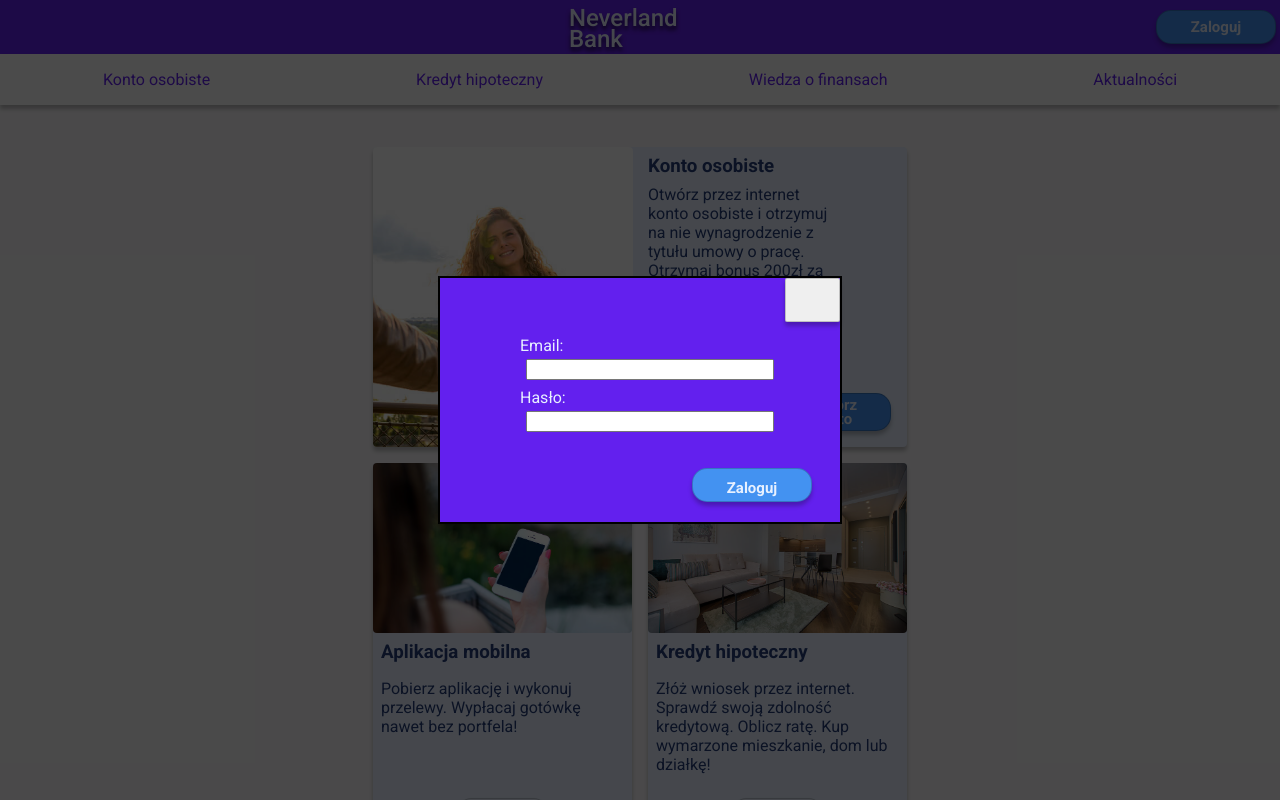
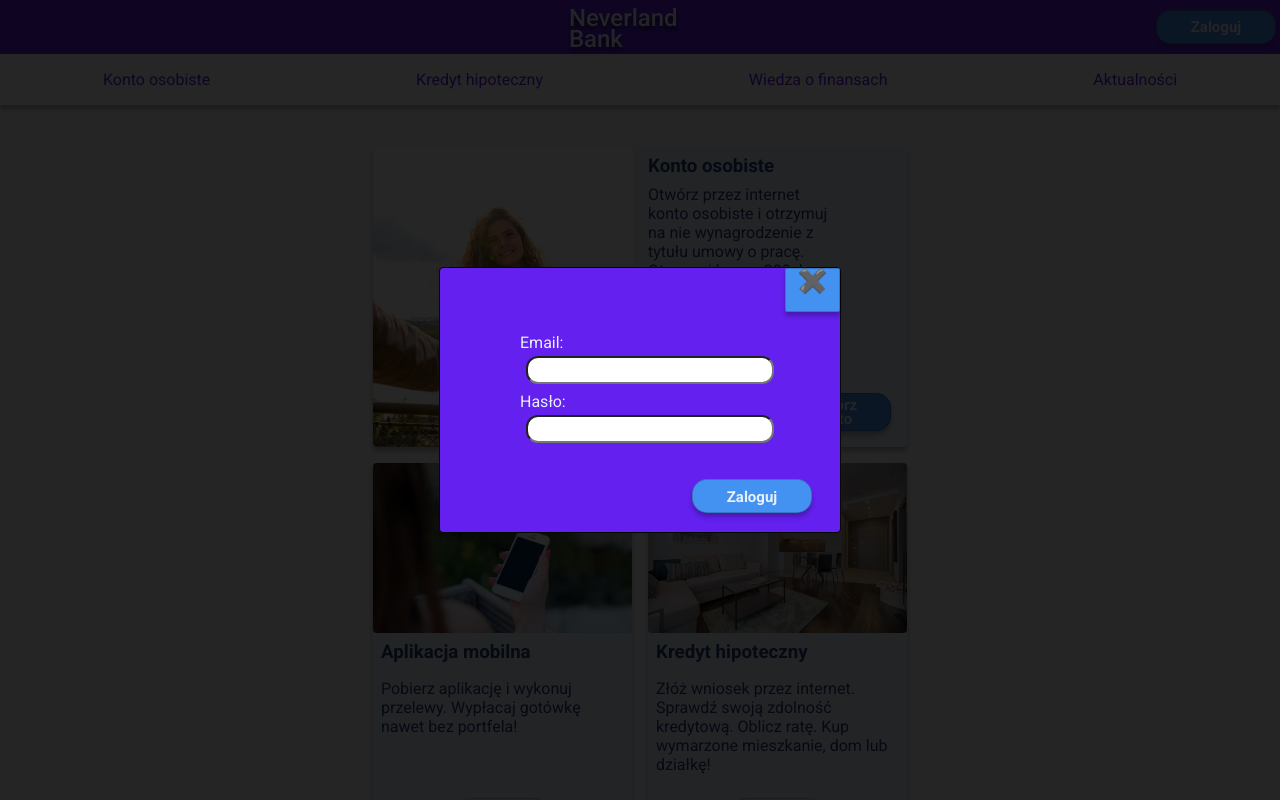
Before and after one commit to mrozrafal/banking-application, a React (Create React App) app: page / in a window 1280 px wide. Both pictures are taken after a click on the button "Zaloguj". Shown: the top 800 px of the page. Built offline with nearby package versions, Linux system fonts and the light colour scheme; no server answers.

Commit message:
feat: login form styles

```diff
--- a/src/components/Header.js
+++ b/src/components/Header.js
@@ -9,12 +9,14 @@ class Header extends React.Component {
         slide: 0,  // How much should the Navbar slide up or down
         lastScrollY: 0,
         hamburgerActive: false,
-        wannaLogin: false
+        wannaLogin: false,
+        loginSlide: false
     };
 
     componentDidMount() {
         // When this component mounts, begin listening for scroll changes
         window.addEventListener('scroll', this.handleScroll);
+
     }
 
     componentWillUnmount() {
@@ -51,9 +53,9 @@ class Header extends React.Component {
     };
 
 handleLoginClick = (event) => {
+            this.setState({ wannaLogin: true })
 
-    this.setState({ wannaLogin: true })
-  }
+}
 handleCloseForm = (event) => {
     this.setState({ wannaLogin: false })
 }
@@ -94,22 +96,19 @@ handleCloseForm = (event) => {
                 <h1 className="bank-name">Neverland Bank</h1>
                 <button onClick={this.handleLoginClick}
                     className="button-login">Zaloguj</button>
-                {wannaLogin && <LoginForm onClose={this.handleCloseForm}/>
+                { wannaLogin && <LoginForm onClose={this.handleCloseForm}>
 
 
+                </LoginForm>
 
                }
             </div>
 
-
-
         );
     }
 }
-// function LoginForm(onClose) {
-//     return (
 
-//     )
-// }
+
+
 
 export default Header;
--- a/src/components/LoginForm.js
+++ b/src/components/LoginForm.js
@@ -1,40 +1,21 @@
 import React from 'react';
 
-
-class LoginForm extends React.Component {
-
-render() {
-    return (
+function LoginForm (props) {
 
 
-
+    return (
+        <div className={props.wannaLogin ? "darken-box" : "darken-box slide-down"}>
             <div style={{
-            position: "fixed",
-            top: 0,
-            left: 0,
-            width: "100vw",
-            height: "100vh",
-            background: "rgba(0,0,0, 0.7)",
-            display: "flex",
-            justifyContent: "center",
-            alignItems: "center"
-
-
-
-
-        }}>
-            <div style={{
-                backround: "6320ee",
+                backround: "#6320ee",
                 padding: 30
 
             }}>
 
                 <span className="form-container">
 
-                    <button className="button-close" onClick={this.props.onClose}>
-                        <span className="button-close__cross">
+                    <button className="button-close" onClick={props.onClose}>
+                    ✖️
 
-                        </span>
                     </button>
 
 
@@ -60,8 +41,8 @@ render() {
                 </span>
             </div>
  </div>
+
     );
 
 }
-}
 export default LoginForm;
--- a/src/style/login-form.scss
+++ b/src/style/login-form.scss
@@ -1,44 +1,75 @@
-.form-container{
-border: 2px solid black;
-
+.form-container {
+  border: 1px solid black;
+  border-radius: 4px;
   background: #6320ee;
   color: #e7f0ff;
   display: flex;
   flex-direction: column;
   max-width: 400px;
-padding:0;
-width: calc(100vw - 12px) ;
+  padding: 0;
+  width: calc(100vw - 12px);
   margin: 0 6px;
 }
 .button-close {
+  background: #4392f1;
+  margin-bottom: 20px;
   align-self: flex-end;
-border-radius:2px;
+  border-radius: 2px;
   width: 55px;
   height: 44px;
   padding: auto;
+  font-size: 24px;
+  display: flex;
+  padding: auto;
+  justify-content: center;
+  transition: background 0.65s ease 0.1s;
+  &:hover {
+    background: #844134;
+  }
 }
 .login-form {
-    display:flex;
+  display: flex;
   flex-direction: column;
   justify-content: center;
   height: 200px;
   padding: auto;
   width: 100%;
   &__label {
-        width:240px;
+    width: 240px;
     margin: 4px auto;
   }
-
 }
 .button-submit {
-    margin-top: 32px;
   align-self: flex-end;
-    margin-right: 28px;
-    padding: 12px;
-
+  margin: 32px 28px 22px 0;
+  padding: 10px;
 }
 input {
   margin-top: 4px;
   margin-left: 6px;
   width: 100%;
+  height: 22px;
+  border-radius: 12px;
 }
+
+.darken-box, .slide-down {
+    position: fixed;
+
+    left: 0;
+    width: 100vw;
+    height: 100vh;
+    background: rgba(0, 0, 0, 0.85);
+    display: flex;
+    justify-content: center;
+    align-items: center;
+
+
+}
+.darken-box {
+    top: -100vh;
+}
+
+.slide-down {
+    transition: transform 1s 1s ease-in-out;
+   top: 0;
+}
```
Also changed, not shown: src/App.js (+9 -3 lines). Lines whose indentation alone changed are shown as unchanged.
